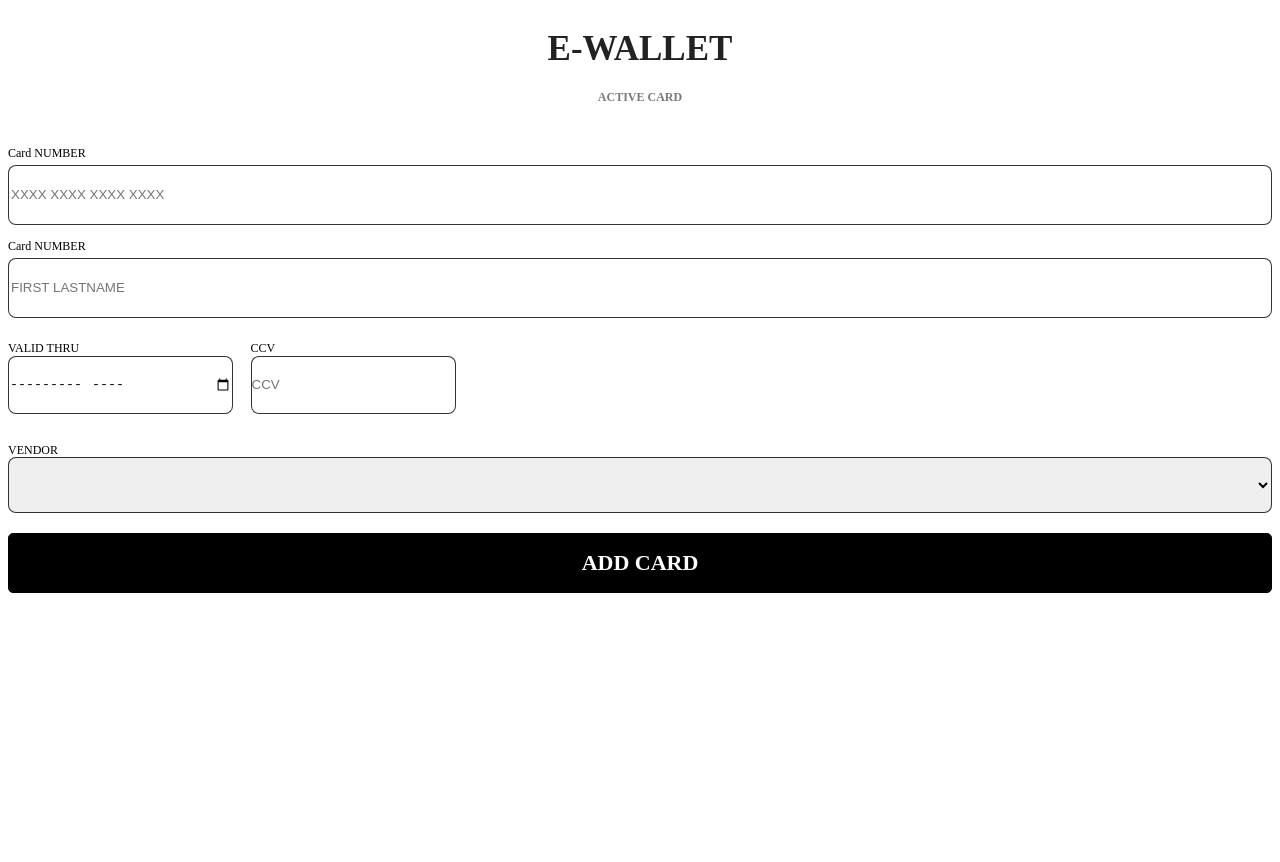
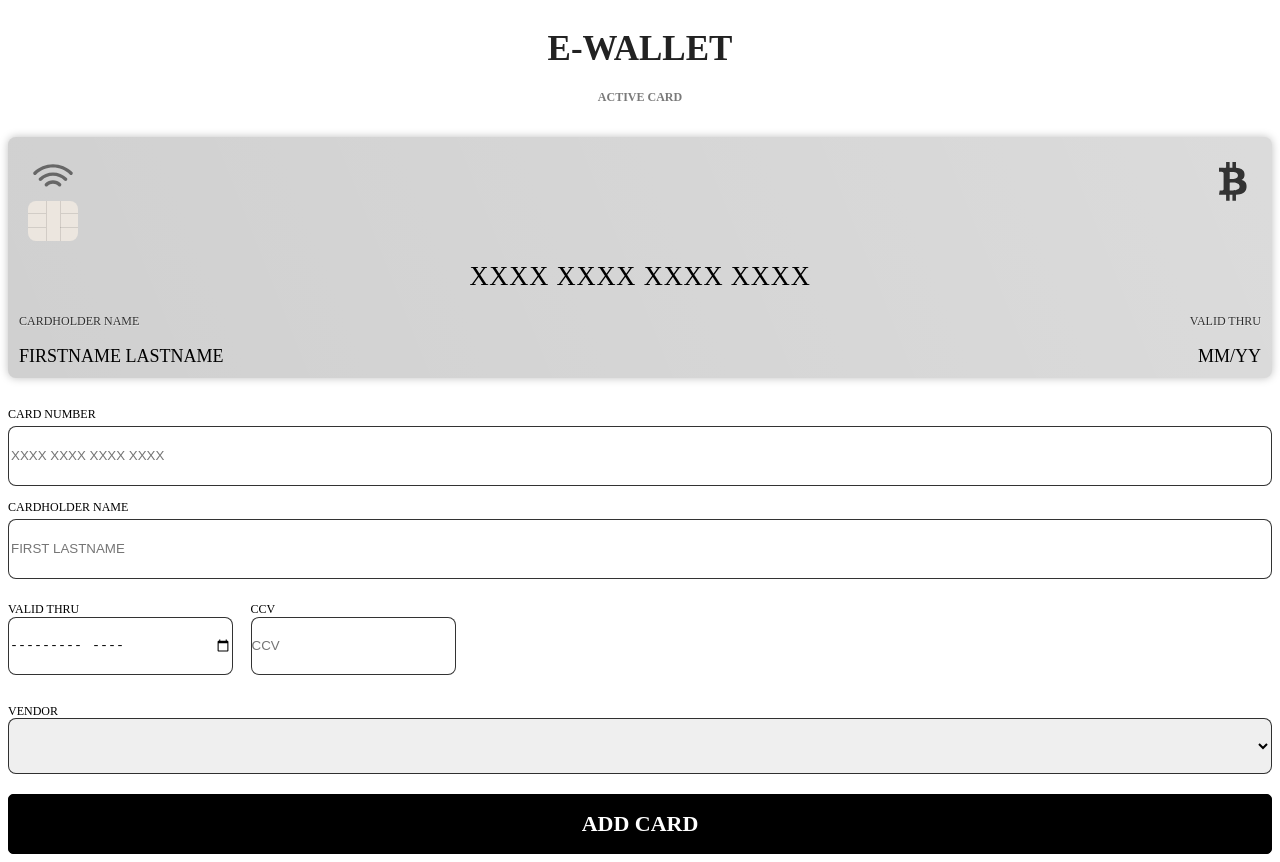
Before and after one commit to Oscar-Mattsson-790/e-wallet, a React (Vite) app in the folder e-wallet/: page /addcard in a window 1280 px wide. Before the commit the page ends 800 px from the top, so only its background shows below. Built offline with nearby package versions, Linux system fonts and the light colour scheme.

Commit message:
Complete

```diff
--- a/e-wallet/src/components/AddCard/AddCard.jsx
+++ b/e-wallet/src/components/AddCard/AddCard.jsx
@@ -1,21 +1,27 @@
+import Top from "../Top/Top";
 import Card from "../Card/Card";
-import Top from "../Top/Top";
 import "./AddCard.css";
+import CreditCardsData from "../../assets/creditcards.json";
+import { useState } from "react";
 
 export default function AddCard() {
+  const cardData = CreditCardsData[4];
+  const [cardNumber, setCardNumber] = useState("");
+  const [cardHolderName, setCardHolderName] = useState("");
+  const [dates, setDates] = useState("");
+
   return (
     <div className="addCard">
       <Top />
-      <Card />
-
+      <Card cardData={cardData} />
       <form className="input-container">
-        <label>Card NUMBER</label>
+        <label>CARD NUMBER</label>
         <input
           className="input-long"
           placeholder="XXXX XXXX XXXX XXXX"
           type="number"
         />
-        <label>Card NUMBER</label>
+        <label>CARDHOLDER NAME</label>
         <input
           className="input-long"
           placeholder="FIRST LASTNAME"
```
